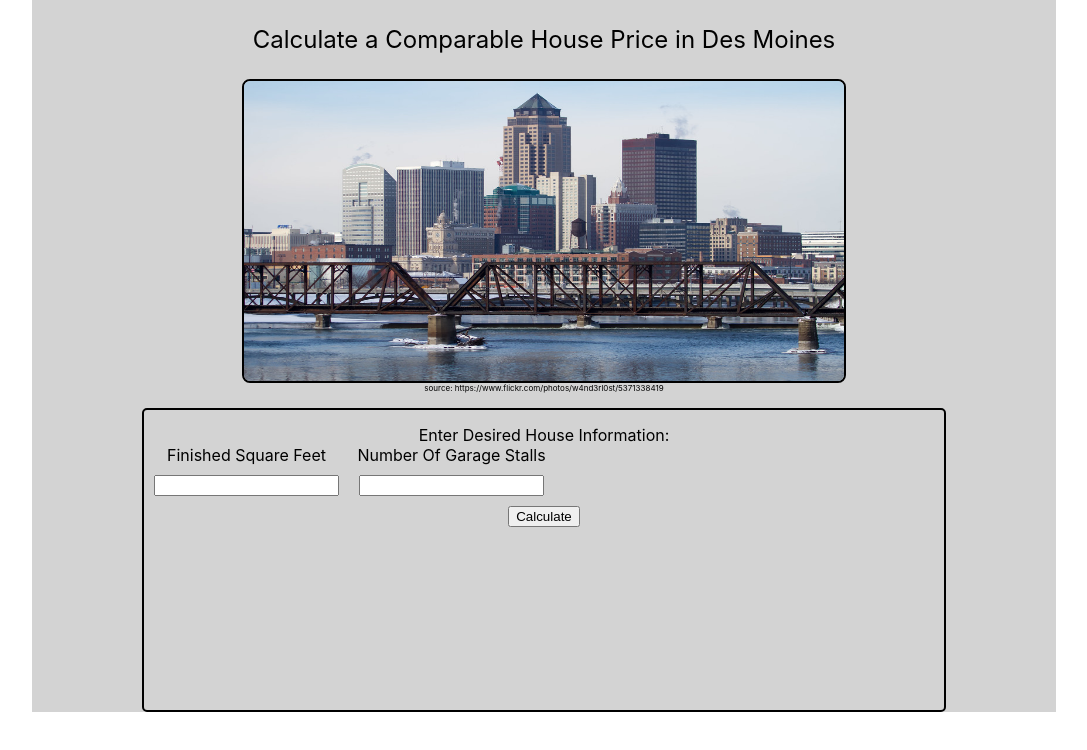
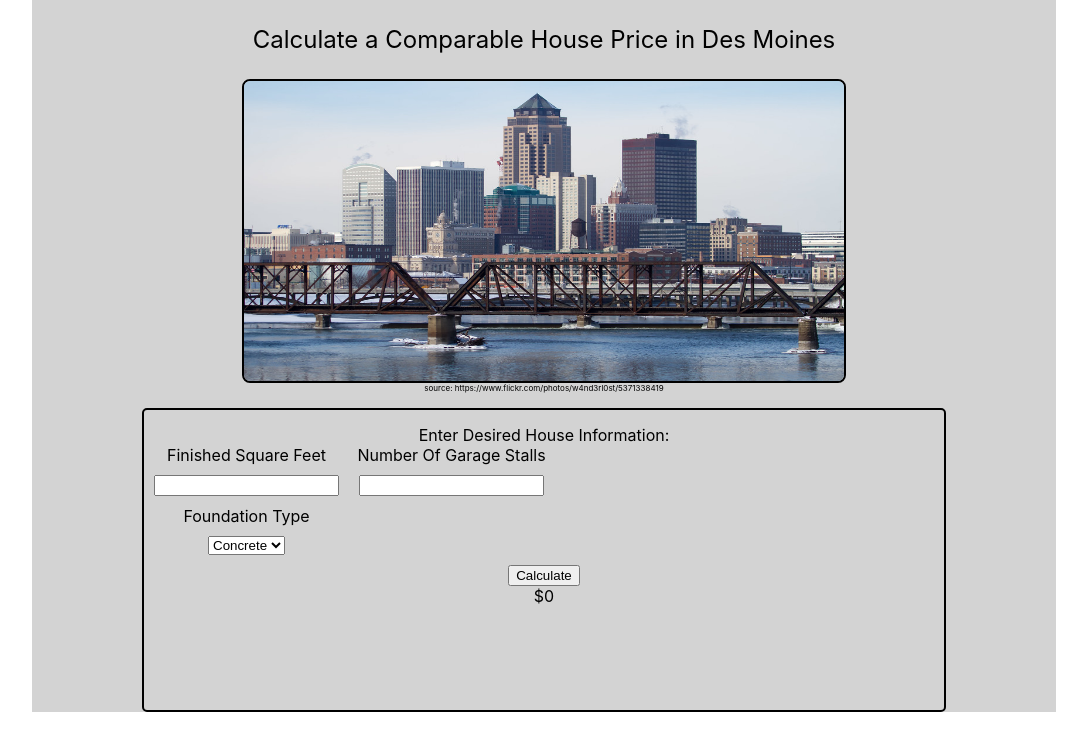
Before and after one commit to HansonMichaelR/PythonGroupProject, a React (Create React App) app in the folder purple-cobras-group-project-front-end/: page / in a window 1280 px wide. Shown: the top 750 px of the page, without its empty margins (96-1183 px from the left). Built offline with nearby package versions, Linux system fonts and the light colour scheme.

Commit message:
add field with options and display response

```diff
--- a/purple-cobras-group-project-front-end/src/components/front-end.js
+++ b/purple-cobras-group-project-front-end/src/components/front-end.js
@@ -1,9 +1,10 @@
-import React from 'react';
+import React, { useState } from 'react';
 import DesMoines from './desmoines.jpg';
 import { Formik, Form, Field } from 'formik';
 import axios from 'axios';
 
 export const FrontEnd = () => {
+    const [prediction, setPrediction] = useState(0);
     return (
         <div className='front-end-container'>
             <img src={DesMoines} className='des-moines-image' alt='nothing'/>
@@ -12,11 +13,13 @@ export const FrontEnd = () => {
             <div className='inputs-container'>
                 <div className='input-directions'>Enter Desired House Information:</div>
                 <Formik
-                      initialValues={{ finishedSquareFeet: '', numberOfGarageStalls: ''}}
+                      initialValues={{ finishedSquareFeet: '', numberOfGarageStalls: '', foundationType: '.85'}}
                       onSubmit={(values, { setSubmitting }) => {
                         setTimeout(async () => {
-                          let response = await axios.get(`http://127.0.0.1:5000/regression?Input1=${values.finishedSquareFeet}&Input2=.85&Input3=23.1&Input4=55.2&Input5=66.3`);
+                          let response = await axios.get(`http://127.0.0.1:5000/regression?Input1=${values.finishedSquareFeet}&Input2=${values.foundationType}&Input3=23.1&Input4=55.2&Input5=66.3`);
                           console.log(response.data.data[0].Prediction)
+                          let responsePrediction = response.data.data[0].Prediction
+                          setPrediction(responsePrediction)
                           setSubmitting(false);
                         }, 200);
                       }}
@@ -28,6 +31,14 @@ export const FrontEnd = () => {
                               <div>
                                 <div>Finished Square Feet</div>
                                 <Field type="text" name="finishedSquareFeet" className='input'/>
+                              </div>
+                              <div>
+                                <div>Foundation Type</div>
+                                <Field component="select" type="text" name="foundationType" className='input'>
+                                  <option value=".85">Concrete</option>
+                                  <option value=".05">Wood</option>
+                                  <option value=".65">Dirt</option>
+                                </Field>
                               </div>
                             </div>
                             <div className='right-column'>
@@ -43,6 +54,7 @@ export const FrontEnd = () => {
                         </Form>
                       )}
                 </Formik>
+                <div>${prediction}</div>
             </div>
         </div>
     );
```
